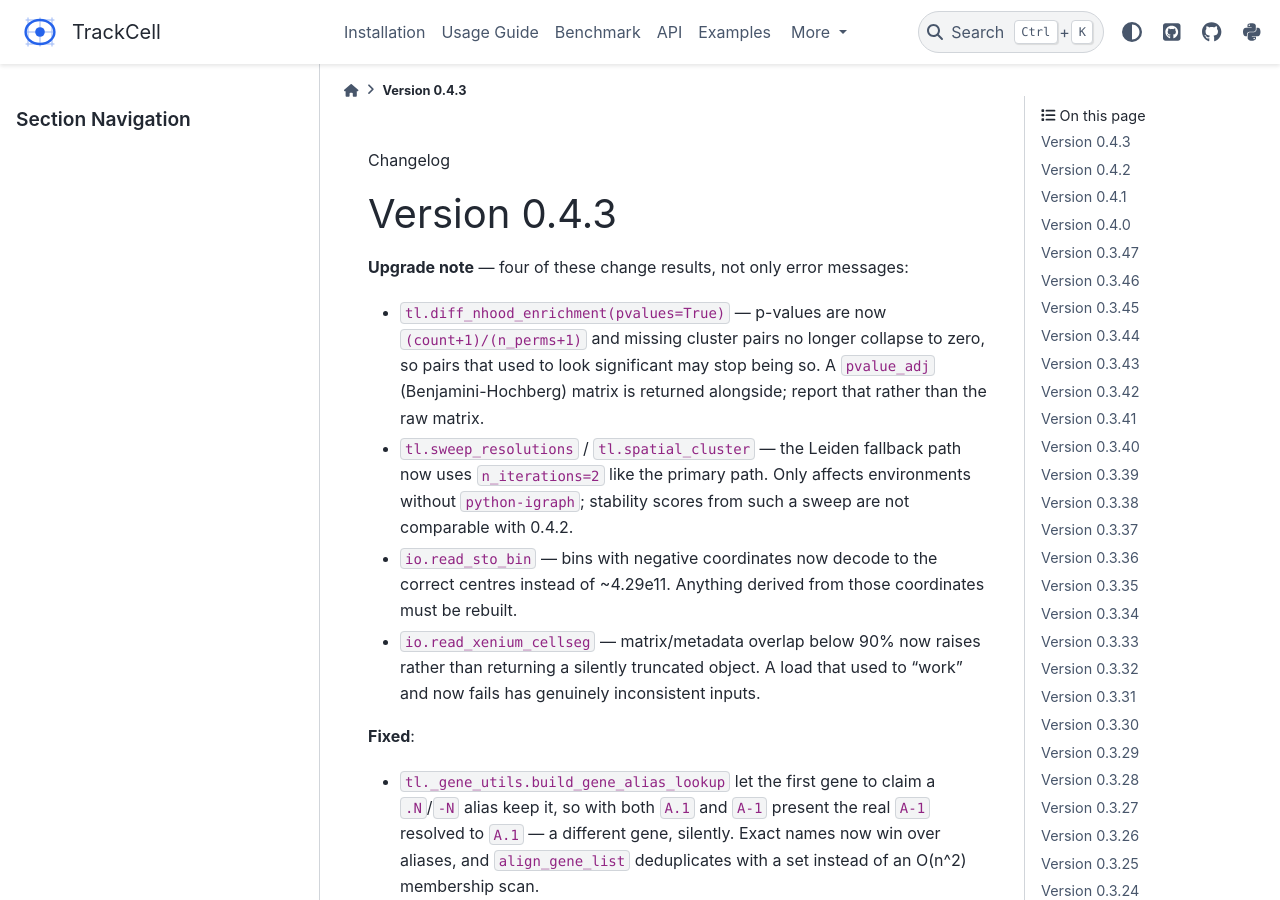
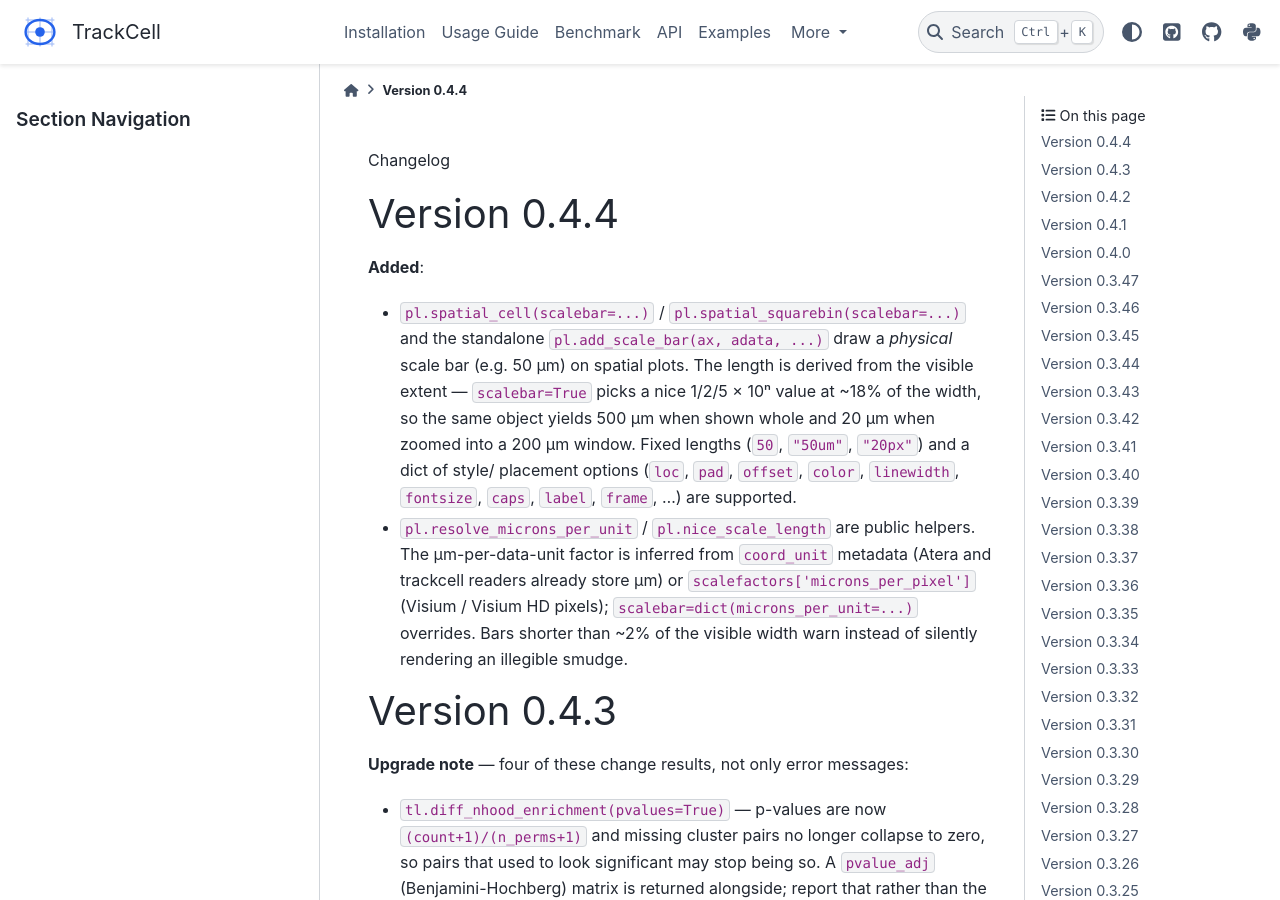
Before and after one commit to seqyuan/trackcell, a Sphinx documentation site: the page built from docs/source/changelog.rst, in a window 1280 px wide and 900 px high. Built offline with Sphinx 7.4.7 and the PyData theme 0.15.4, drawn with Linux system fonts in a browser that asks for light colours; pages that are not in the unit, such as notebooks, are missing from menus; cross-references to code outside the pages are shown as plain code.

Commit message:
release: v0.4.4 — physical scale bars for spatial plots
Version bump in both places Poetry and the runtime read
(``pyproject.toml`` + ``trackcell.__version__``), plus the changelog entry that
was parked under "Unreleased".

```diff
--- a/docs/source/changelog.rst
+++ b/docs/source/changelog.rst
@@ -1,4 +1,24 @@
 Changelog
+
+Version 0.4.4
+-------------
+
+**Added**:
+
+* ``pl.spatial_cell(scalebar=...)`` / ``pl.spatial_squarebin(scalebar=...)`` and
+  the standalone ``pl.add_scale_bar(ax, adata, ...)`` draw a *physical* scale bar
+  (e.g. 50 µm) on spatial plots. The length is derived from the visible extent —
+  ``scalebar=True`` picks a nice 1/2/5 × 10ⁿ value at ~18% of the width, so the
+  same object yields 500 µm when shown whole and 20 µm when zoomed into a 200 µm
+  window. Fixed lengths (``50``, ``"50um"``, ``"20px"``) and a dict of style/
+  placement options (``loc``, ``pad``, ``offset``, ``color``, ``linewidth``,
+  ``fontsize``, ``caps``, ``label``, ``frame``, …) are supported.
+* ``pl.resolve_microns_per_unit`` / ``pl.nice_scale_length`` are public helpers.
+  The µm-per-data-unit factor is inferred from ``coord_unit`` metadata (Atera and
+  trackcell readers already store µm) or ``scalefactors['microns_per_pixel']``
+  (Visium / Visium HD pixels); ``scalebar=dict(microns_per_unit=...)`` overrides.
+  Bars shorter than ~2% of the visible width warn instead of silently rendering
+  an illegible smudge.
 
 
 Version 0.4.3
--- a/pyproject.toml
+++ b/pyproject.toml
@@ -1,6 +1,6 @@
 [tool.poetry]
 name = "trackcell"
-version = "0.4.3"
+version = "0.4.4"
 description = "A Python package for processing single-cell and spatial transcriptomics data"
 authors = ["Zan Yuan <yfinddream@gmail.com>"]
 readme = "README.md"
--- a/trackcell/__init__.py
+++ b/trackcell/__init__.py
@@ -7,7 +7,7 @@ This package provides tools for:
 - PL: Plotting and visualization tools
 """
 
-__version__ = "0.4.3"
+__version__ = "0.4.4"
 __author__ = "Zan Yuan"
 __email__ = "yfinddream@gmail.com"
 
```
